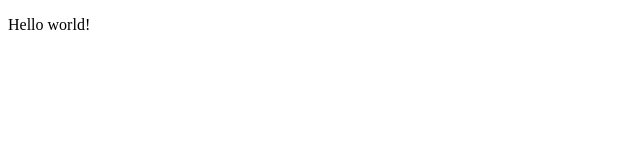
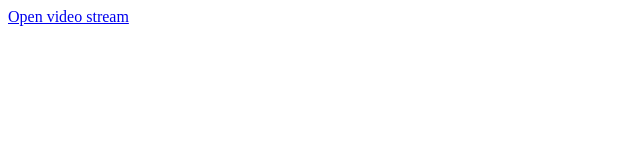
Before and after one commit to DominikN/esp32-ip-cam, a plain HTML site: page src/index.html in a window 1280 px wide. Shown: the whole page, without its empty margins (0-640 px from the left). Drawn offline with Linux system fonts and the light colour scheme.

Commit message:
small fixes

```diff
--- a/src/index.html
+++ b/src/index.html
@@ -1,9 +1,9 @@
 <!DOCTYPE html>
 <html>
     <head>
-        <title>ESP32 boilerplate</title>
+        <title>ESP32 IP camera</title>
     </head>
     <body>
-        <p>Hello world!</p>
+        <a href="/stream">Open video stream</a>
     </body>
 </html>
```
Also changed, not shown: 2 other files.
